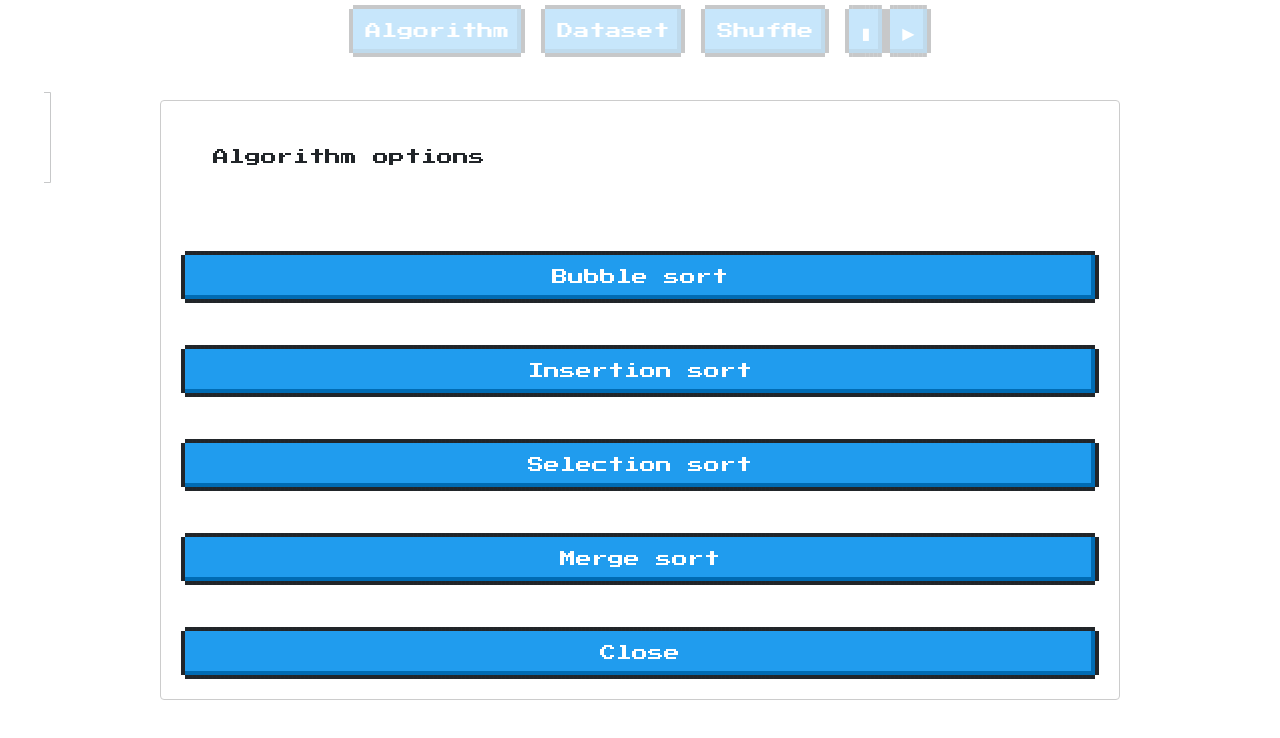
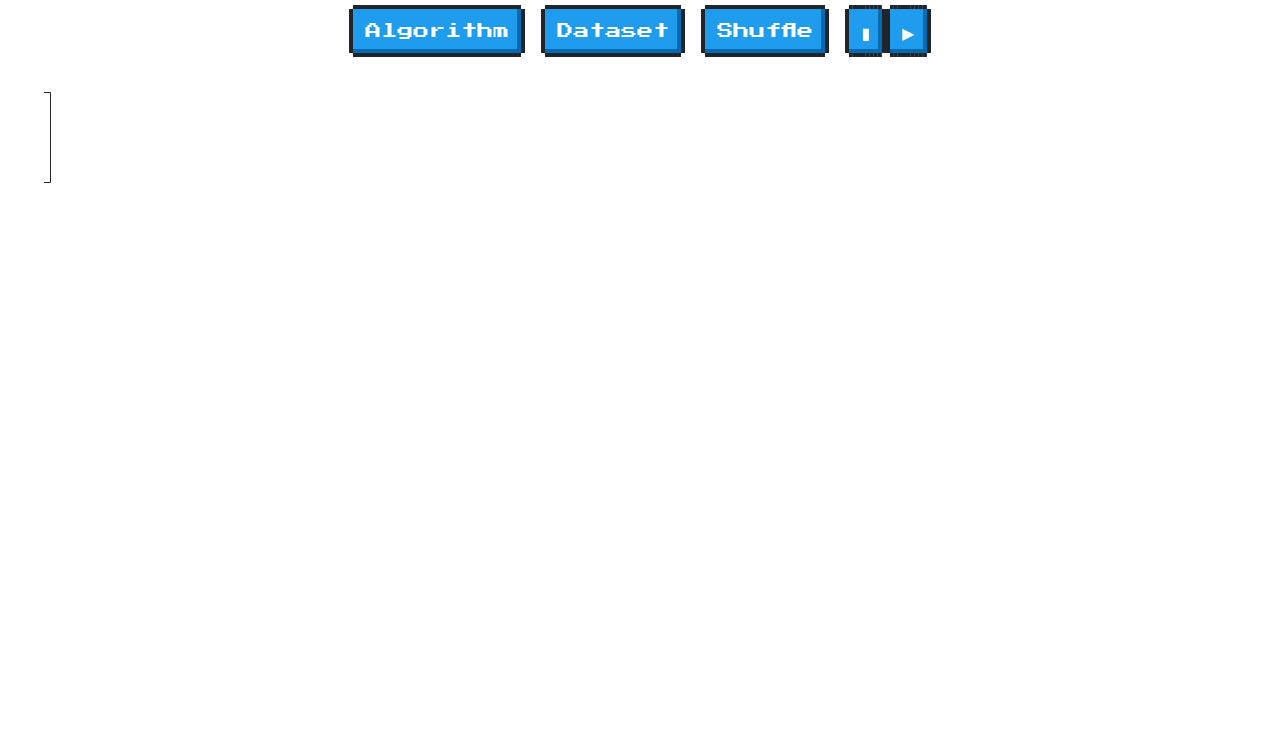
Before and after one commit to poplaw/retro-sorting, a Gatsby site: page / in a window 1280 px wide. Built offline with nearby package versions, Linux system fonts and the light colour scheme; Gatsby itself is replaced by a stand-in of ours.

Commit message:
hide algorithm dialog by default

```diff
--- a/src/components/Toolbar/Toolbar.tsx
+++ b/src/components/Toolbar/Toolbar.tsx
@@ -18,7 +18,7 @@ const Toolbar: FC = () => {
     const currentAlgorithm = useSelector(getCurrentAlgorithm);
 
     const [isOpen, setIsOpen] = useState(false);
-    const [isAlgOpen, setIsAlgOpen] = useState(true);
+    const [isAlgOpen, setIsAlgOpen] = useState(false);
 
     const service = useRef<SteppedSortingService>();
     if (!service.current) service.current = new SteppedSortingService(16);
```
